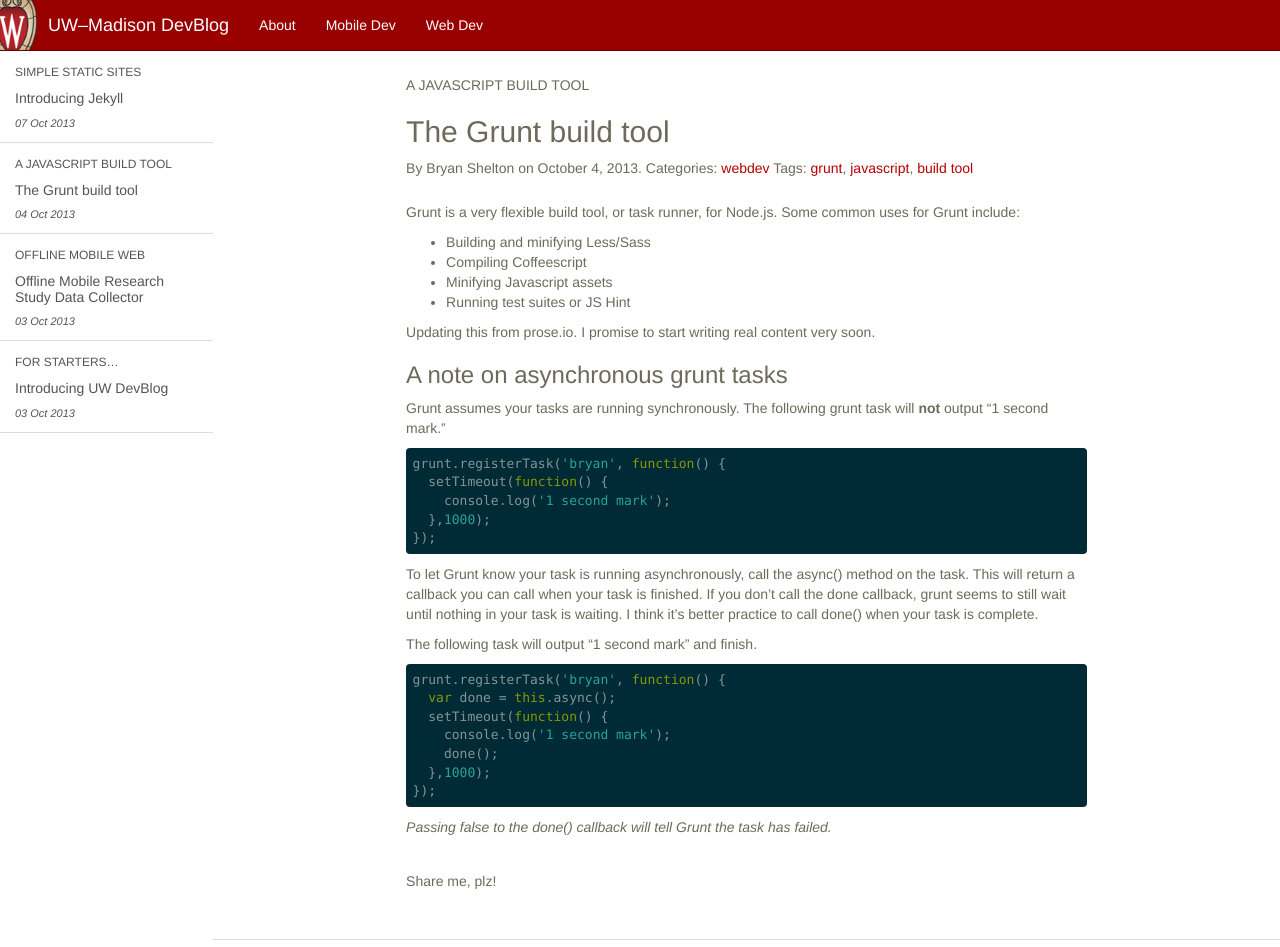
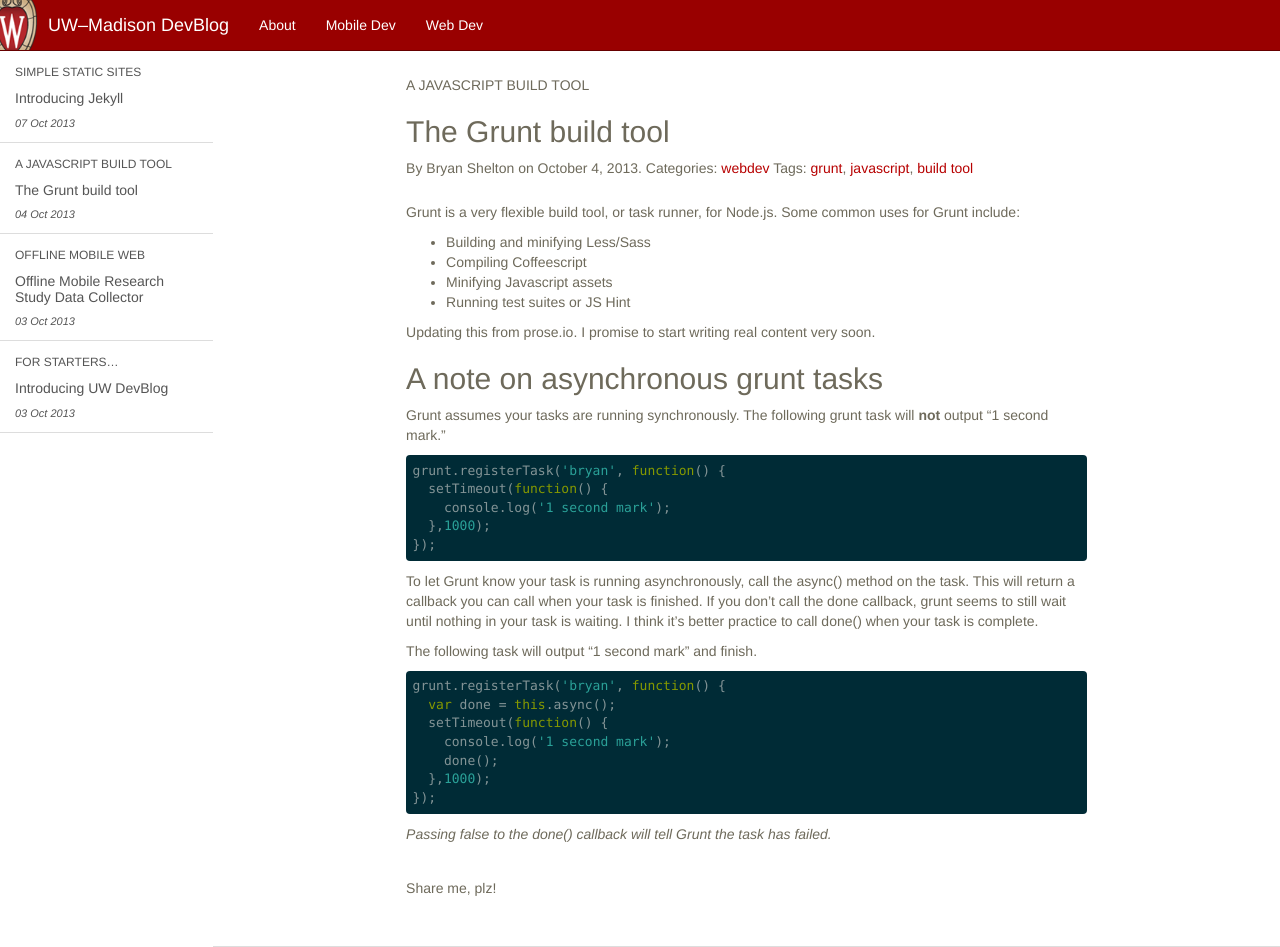
Before and after one commit to UWMadisonUcomm/devblog, a Jekyll site: the page built from _posts/2013-10-4-grunt-build-tool.markdown, in a window 1280 px wide and 947 px high. Built offline with Jekyll 4.4.1, drawn with Linux system fonts in a browser that asks for light colours; nearby versions of some CDN libraries; Markdown is read by kramdown in place of the engine named in the settings.

Commit message:
Use h2 like Vidal.

```diff
--- a/_posts/2013-10-4-grunt-build-tool.markdown
+++ b/_posts/2013-10-4-grunt-build-tool.markdown
@@ -21,7 +21,7 @@
 
 Updating this from prose.io. I promise to start writing real content very soon.
 
-### A note on asynchronous grunt tasks ###
+## A note on asynchronous grunt tasks ##
 
 Grunt assumes your tasks are running synchronously. The following grunt task will **not** output "1 second mark."
 
```
